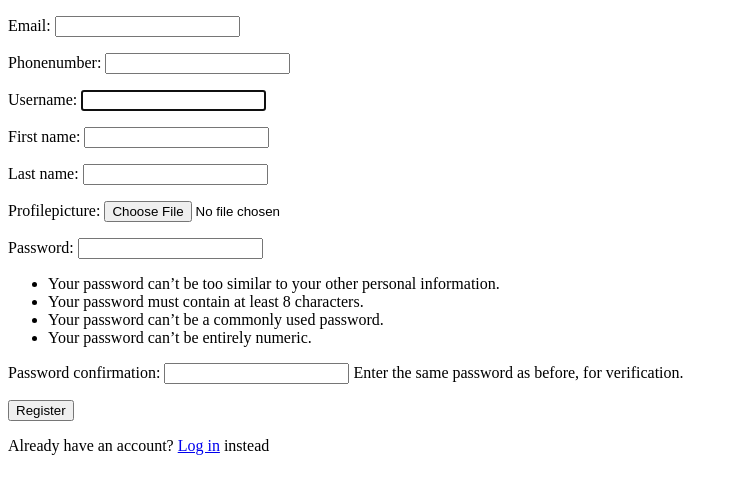
After one commit to JIMMUGUNA789/advertisingPlatform, a Django app: page /users/register/ in a window 1280 px wide. The commit adds this page. Shown: the top 494 px of the page, without its empty margins (0-734 px from the left). Run offline with Django 4.2, Linux system fonts and the light colour scheme.

Commit message:
Authentication and password reset functionality

```diff
--- a/AdvertApp/settings.py
+++ b/AdvertApp/settings.py
@@ -143,3 +143,7 @@ MEDIA_URL = "media/"
 MEDIA_ROOT=os.path.join(BASE_DIR,"media")
 
 AUTH_USER_MODEL = 'users.CustomUser'
+CSRF_TRUSTED_ORIGINS = [
+    'http://localhost:8000'
+]
+EMAIL_BACKEND = 'django.core.mail.backends.console.EmailBackend'
--- a/AdvertApp/urls.py
+++ b/AdvertApp/urls.py
@@ -17,7 +17,7 @@ from django.contrib import admin
 from django.urls import path, include
 from django.conf import settings
 from django.conf.urls.static import static
-
+from django.contrib.auth import views as auth_views
 
 urlpatterns = [
     path('admin/', admin.site.urls),
@@ -25,4 +25,8 @@ urlpatterns = [
     path('company/', include('companies.urls')),
     path('posts/', include('posts.urls')),
     path('jobs/', include('jobs.urls')),
+    # path('accounts/', include('django.contrib.auth.urls')),
+    path('password_reset/done/', auth_views.PasswordResetDoneView.as_view(template_name='password/password_reset_done.html'), name='password_reset_done'),
+    path('reset/<uidb64>/<token>/', auth_views.PasswordResetConfirmView.as_view(template_name="password/password_reset_confirm.html"), name='password_reset_confirm'),
+    path('reset/done/', auth_views.PasswordResetCompleteView.as_view(template_name='password/password_reset_complete.html'), name='password_reset_complete'),
 ] + static(settings.MEDIA_URL, document_root=settings.MEDIA_ROOT)
--- /dev/null
+++ b/templates/auth/register.html
@@ -0,0 +1,18 @@
+<!DOCTYPE html>
+<html lang="en">
+<head>
+    <meta charset="UTF-8">
+    <meta http-equiv="X-UA-Compatible" content="IE=edge">
+    <meta name="viewport" content="width=device-width, initial-scale=1.0">
+    <title>Digiverse Registration</title>
+</head>
+<body>
+    <form action="" method="POST">
+        {% csrf_token %}
+        {{ register_form.as_p }}
+        <button type="submit">Register</button>
+
+    </form>
+    <p>Already have an account? <a href="{% url 'login' %}">Log in</a> instead</p>
+</body>
+</html>
--- /dev/null
+++ b/users/forms.py
@@ -0,0 +1,25 @@
+from django import forms
+from django.contrib.auth.forms import UserCreationForm
+from .models import CustomUser
+class RegistrationForm(UserCreationForm):
+    email = forms.EmailField(required=True)
+    phoneNumber = forms.CharField(required=True)
+    profilePicture = forms.ImageField(required=False)
+    username = forms.CharField(required=True)
+    first_name = forms.CharField(required=True)
+    last_name = forms.CharField(required=True)
+
+    class Meta:
+        model = CustomUser
+        fields = ("email", "phoneNumber", "username", "first_name", "last_name", "profilePicture", "password1", "password2")
+    def save(self, commit=True):
+        user = super(RegistrationForm, self).save(commit=False)
+        user.email = self.cleaned_data["email"]
+        user.phoneNumber = self.cleaned_data["phoneNumber"]
+        user.profilePicture = self.cleaned_data["profilePicture"]
+        user.username = self.cleaned_data["username"]
+        user.first_name = self.cleaned_data["first_name"]
+        user.last_name = self.cleaned_data["last_name"]
+        if commit:
+            user.save()
+        return user
--- a/users/models.py
+++ b/users/models.py
@@ -13,7 +13,7 @@ class CustomUser(AbstractUser):
         (ADMIN, 'Admin'),
     )
     phoneNumber = models.CharField(max_length=15)
-    profilePicture = models.ImageField(upload_to='images/', blank=True)
+    profilePicture = models.ImageField(upload_to='media/', blank=True)
 
     role = models.PositiveSmallIntegerField(choices=ROLE_CHOICES, default=VISITOR, blank=True, null=True)
     def __str__(self):
--- a/users/urls.py
+++ b/users/urls.py
@@ -1,4 +1,8 @@
 from django.urls import path
+from . import views
 urlpatterns = [
-
+    path('register/', views.register, name='register'),
+    path('login/', views.login_request, name='login'),
+    path('logout/', views.logout_request, name='logout'),
+    path("password_reset/", views.password_reset_request, name="password_reset")
 ]
--- a/users/views.py
+++ b/users/views.py
@@ -1,3 +1,95 @@
-from django.shortcuts import render
+from django.shortcuts import render, redirect
+from .forms import RegistrationForm
+from django.contrib.auth import login, authenticate, logout
+from django.contrib import messages
+from django.contrib.auth.forms import AuthenticationForm
+from django.views.decorators.csrf import csrf_exempt
+
+# password reset
+from django.core.mail import send_mail, BadHeaderError
+from django.http import HttpResponse
+from django.contrib.auth.forms import PasswordResetForm
+from users.models import CustomUser
+from django.template.loader import render_to_string
+from django.db.models.query_utils import Q
+from django.utils.http import urlsafe_base64_encode
+from django.contrib.auth.tokens import default_token_generator
+from django.utils.encoding import force_bytes
 
 # Create your views here.
+@csrf_exempt
+def register(request):
+    if request.method == "POST":
+        print("method is post")
+        form = RegistrationForm(request.POST, request.FILES)
+        if form.is_valid():
+            print("form is valid")
+            user = form.save()
+            login(request, user)
+            messages.success(request, "registration successful. ")
+            return redirect("home")
+        messages.error(request, "Unsuccessful registration. ")
+        # print form errors
+        print(form.errors)
+    form = RegistrationForm()
+    context ={
+        'register_form':form,
+    }
+    return render(request, 'auth/register.html', context)
+
+def login_request(request):
+    if request.method == "POST":
+        form = AuthenticationForm(request, data=request.POST)
+        if form.is_valid():
+            username = form.cleaned_data.get('username')
+            password = form.cleaned_data.get('password')
+            user = authenticate(username=username, password=password)
+            if user is not None:
+                login(request, user)
+                messages.info(request, f"You are now logged in as {username}.")
+                return redirect("home")
+            else:
+                messages.error(request, "Invalid username or password.")
+        else:
+            messages.error(request, "Invalid username or password.")
+    form = AuthenticationForm()
+    context = {
+        "login_form":form,
+    }
+    return render(request, 'auth/login.html', context)
+
+def logout_request(request):
+    logout(request)
+    messages.info(request, "You have successfully logged out.")
+    return redirect("home")
+
+def password_reset_request(request):
+    if request.method == "POST":
+        password_reset_form = PasswordResetForm(request.POST)
+        if password_reset_form.is_valid():
+            data = password_reset_form.cleaned_data['email']
+            associated_users = CustomUser.objects.filter(Q(email=data))
+            if associated_users.exists():
+                for user in associated_users:
+                    subject = "Password Reset Request"
+                    email_template_name = "password/password_reset_email.txt"
+                    c = {
+                        "email":user.email,
+                        'domain':'127.0.0.1:8000',
+                        'site_name': 'Digiverse',
+                        'uid': urlsafe_base64_encode(force_bytes(user.pk)),
+                        "user":user,
+                        'token': default_token_generator.make_token(user),
+                        'protocol': 'http',
+                    }
+                    email = render_to_string(email_template_name, c)
+                    try:
+                        send_mail(subject, email, 'jimmuguna@yahoo.com', [user.email], fail_silently=False)
+                    except BadHeaderError:
+                        return HttpResponse('Invalid header found.')
+                    return redirect("password_reset_done")
+    password_reset_form = PasswordResetForm()
+    context = {
+        "password_reset_form":password_reset_form,
+    }
+    return render(request, 'password/password_reset.html', context)
```
Also changed, not shown: templates/auth/login.html (added, +17 -0 lines), templates/base.html (+10 -2 lines), templates/password/password_reset.html (added, +18 -0 lines), templates/password/password_reset_complete.html (added, +15 -0 lines), templates/password/password_reset_confirm.html (added, +19 -0 lines), templates/password/password_reset_done.html (added, +15 -0 lines), templates/password/password_reset_email.txt (added, +15 -0 lines), users/migrations/0003_alter_customuser_profilepicture.py (added).
